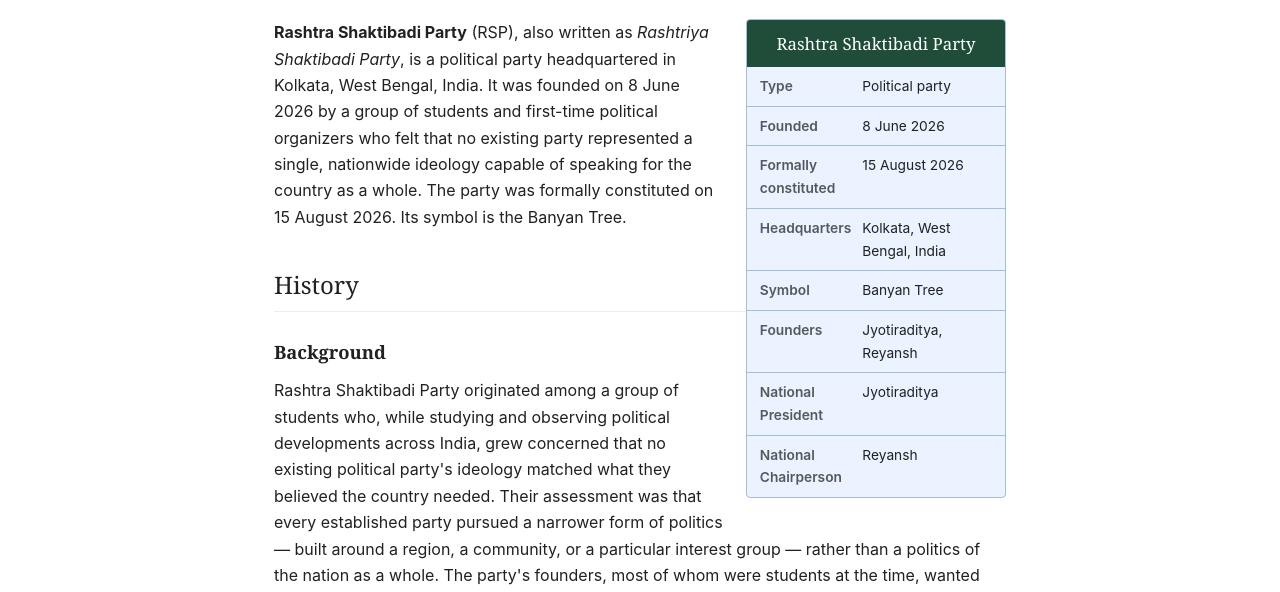
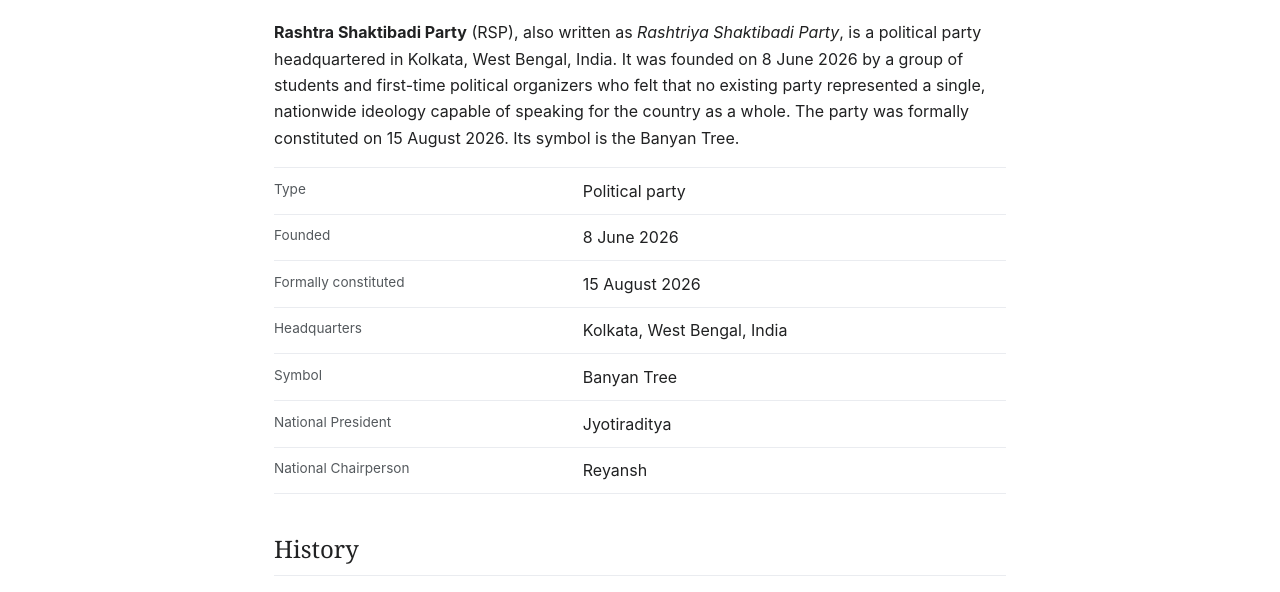
Before and after one commit to midnightop/wiki.rsp, a plain HTML site: page index.html in a window 1280 px wide. Shown: the part 196-788 px from the top of the page. Drawn offline with Linux system fonts and the light colour scheme.

Commit message:
Update index.html

```diff
--- a/index.html
+++ b/index.html
@@ -34,10 +34,6 @@
       "sameAs": [
         "https://www.instagram.com/rashtrashaktibadiparty",
         "https://x.com/RSP4Bharat"
-      ],
-      "founder": [
-        { "@type": "Person", "name": "Jyotiraditya", "jobTitle": "National President" },
-        { "@type": "Person", "name": "Reyansh", "jobTitle": "National Chairperson" }
       ],
       "member": [
         { "@type": "Person", "name": "Jyotiraditya", "jobTitle": "National President" },
@@ -84,21 +80,17 @@
   <h1>Rashtra Shaktibadi Party</h1>
   <p class="updated">Last updated: 26 August 2026</p>
 
-  <aside class="infobox">
-    <div class="infobox-title">Rashtra Shaktibadi Party</div>
-    <dl>
-      <div class="row"><dt>Type</dt><dd>Political party</dd></div>
-      <div class="row"><dt>Founded</dt><dd>8 June 2026</dd></div>
-      <div class="row"><dt>Formally constituted</dt><dd>15 August 2026</dd></div>
-      <div class="row"><dt>Headquarters</dt><dd>Kolkata, West Bengal, India</dd></div>
-      <div class="row"><dt>Symbol</dt><dd>Banyan Tree</dd></div>
-      <div class="row"><dt>Founders</dt><dd>Jyotiraditya, Reyansh</dd></div>
-      <div class="row"><dt>National President</dt><dd>Jyotiraditya</dd></div>
-      <div class="row"><dt>National Chairperson</dt><dd>Reyansh</dd></div>
-    </dl>
-  </aside>
+  <p><strong>Rashtra Shaktibadi Party</strong> (RSP), also written as <em>Rashtriya Shaktibadi Party</em>, is a political party headquartered in Kolkata, West Bengal, India. It was founded on 8 June 2026 by a group of students and first-time political organizers who felt that no existing party represented a single, nationwide ideology capable of speaking for the country as a whole. The party was formally constituted on 15 August 2026. Its symbol is the Banyan Tree.</p>
 
-  <p><strong>Rashtra Shaktibadi Party</strong> (RSP), also written as <em>Rashtriya Shaktibadi Party</em>, is a political party headquartered in Kolkata, West Bengal, India. It was founded on 8 June 2026 by a group of students and first-time political organizers who felt that no existing party represented a single, nationwide ideology capable of speaking for the country as a whole. The party was formally constituted on 15 August 2026. Its symbol is the Banyan Tree.</p>
+  <ul class="facts">
+    <li><span class="k">Type</span> Political party</li>
+    <li><span class="k">Founded</span> 8 June 2026</li>
+    <li><span class="k">Formally constituted</span> 15 August 2026</li>
+    <li><span class="k">Headquarters</span> Kolkata, West Bengal, India</li>
+    <li><span class="k">Symbol</span> Banyan Tree</li>
+    <li><span class="k">National President</span> Jyotiraditya</li>
+    <li><span class="k">National Chairperson</span> Reyansh</li>
+  </ul>
 
   <h2>History</h2>
 
```
